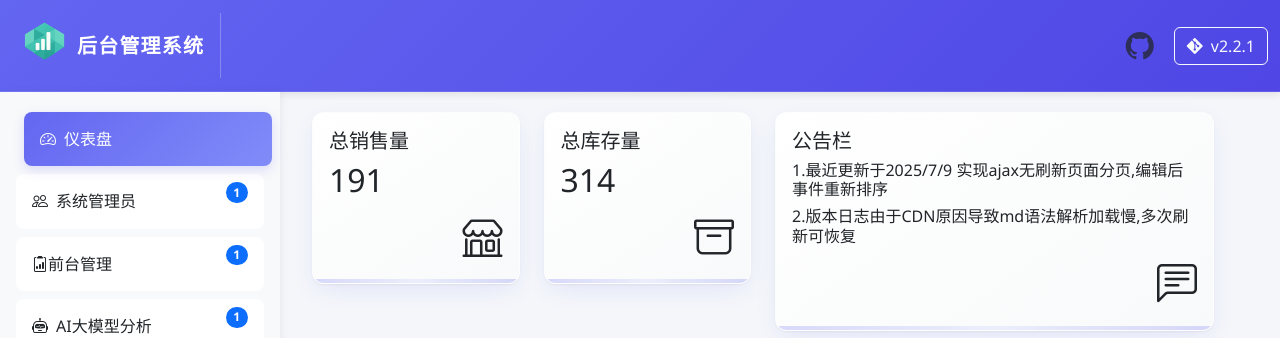
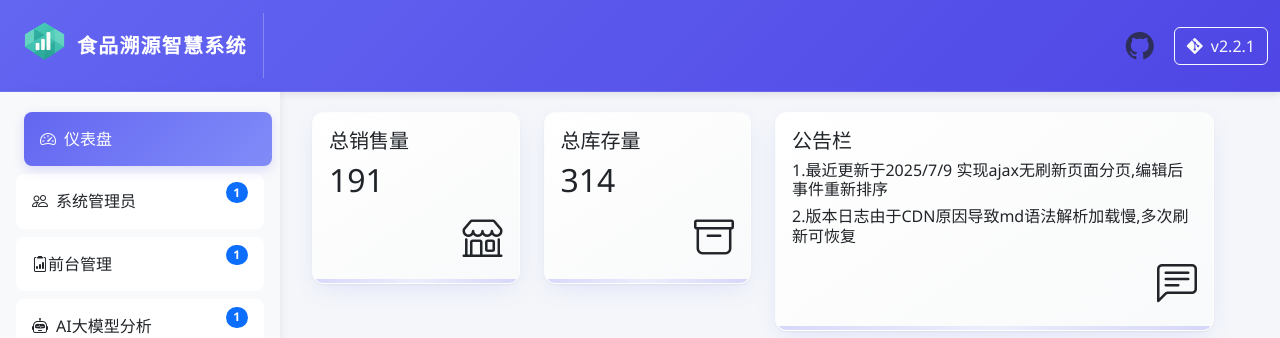
Before and after one commit to Zzzzzzy3/ManageNext, a Django app: page /ManageNext/ in a window 1280 px wide. Shown: the top 338 px of the page. Run offline with Django 5.2, Linux system fonts and the light colour scheme; data comes from the database, SQL or seed files in the repository; some libraries are stand-ins or nearby versions.

Commit message:
final commit

```diff
--- a/DjangoProject/app01/templates/main_managenext.html
+++ b/DjangoProject/app01/templates/main_managenext.html
@@ -28,7 +28,7 @@
     <div class="container-fluid position-relative">
         <a class="navbar-brand fw-bold d-flex align-items-center" href="#" style="letter-spacing: 1.2px;">
             <img style="width:65px;height: 65px" src="{% static '/img/logo1.png' %}" class="rounded" alt="logo">
-            <span>后台管理系统</span>
+            <span>食品溯源智慧系统</span>
             <div class="vr mx-3 opacity-25"></div>
         </a>
 
--- a/DjangoProject/app01/views.py
+++ b/DjangoProject/app01/views.py
@@ -21,7 +21,6 @@ def user_login(request):
 def login_register(request):
     if request.method == 'POST':
         # 从POST请求中获取参数
-        print("fuck")
         username = request.POST.get('reg_username')
         password = request.POST.get('reg_password')
         email = request.POST.get('email')
```
Also changed, not shown: DjangoProject/README.md (renamed from README.md), DjangoProject/app01/manage_function.py (line endings or trailing spaces).
